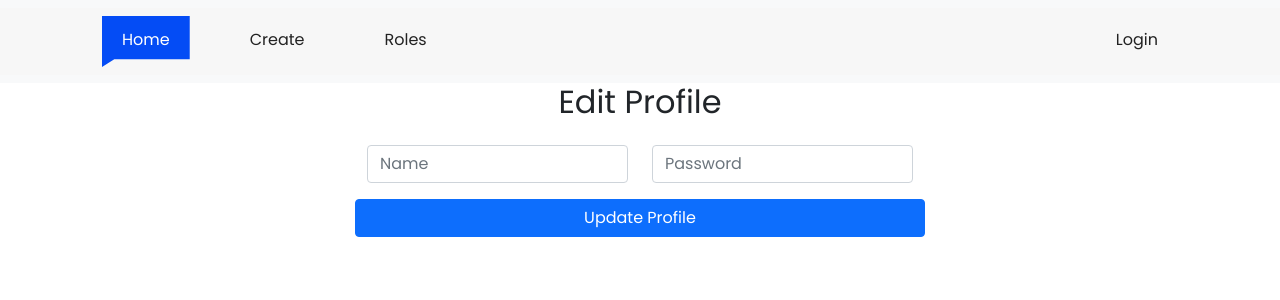
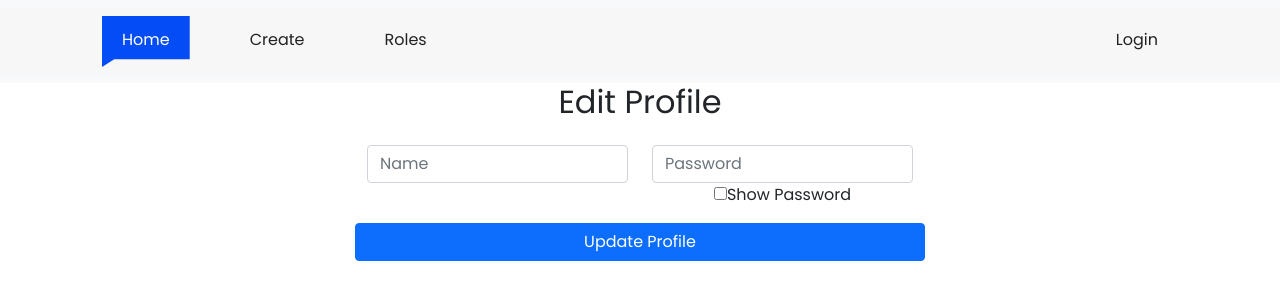
Before and after one commit to Ova248/crud-role, a React (Create React App) app: page /edit-profile in a window 1280 px wide. Shown: the top 300 px of the page. Built offline with nearby package versions, Linux system fonts and the light colour scheme; no server answers.

Commit message:
Change password visibility

```diff
--- a/src/App.js
+++ b/src/App.js
@@ -9,7 +9,7 @@ import "react-toastify/dist/ReactToastify.css";
 import { Roles } from "./pages/Roles";
 import AddEditCrud from "./pages/AddEditCrud";
 import NotFound from "./pages/NotFound";
-import Navbar from "./components/Navbar";
+import Navbar from "./components/navbar/Navbar";
 import { auth } from "./firebase-config";
 import { signOut } from "firebase/auth";
 import { Login } from "./pages/Auth/SignIn";
--- a/src/pages/EditProfile.js
+++ b/src/pages/EditProfile.js
@@ -14,6 +14,7 @@ export const EditProfile = ({ user }) => {
   // const [lastName, setLastName] = useState("");
   // const [email, setEmail] = useState("");
   const [password, setPassword] = useState("");
+  const [showPassword, setShowPassword] = useState(false);
   const navigate = useNavigate();
 
   useEffect(() => {
@@ -86,13 +87,20 @@ export const EditProfile = ({ user }) => {
             </div> */}
             <div className="col-6 py-3">
               <input
-                type="password"
+                type={showPassword ? "text" : "password"}
                 className="form-control"
                 placeholder="Password"
                 id="password"
                 value={password}
                 onChange={(e) => setPassword(e.target.value)}
               />
+              <input
+                type="checkbox"
+                id="showPassword"
+                checked={showPassword}
+                onChange={() => setShowPassword(!showPassword)}
+              />
+              <label htmlFor="showPassword"> Show Password</label>
             </div>
             <button type="submit" className="btn btn-primary">
               Update Profile
```
Also changed, not shown: src/components/navbar/Navbar.js (renamed from src/components/Navbar.js). Lines whose indentation alone changed are shown as unchanged.
